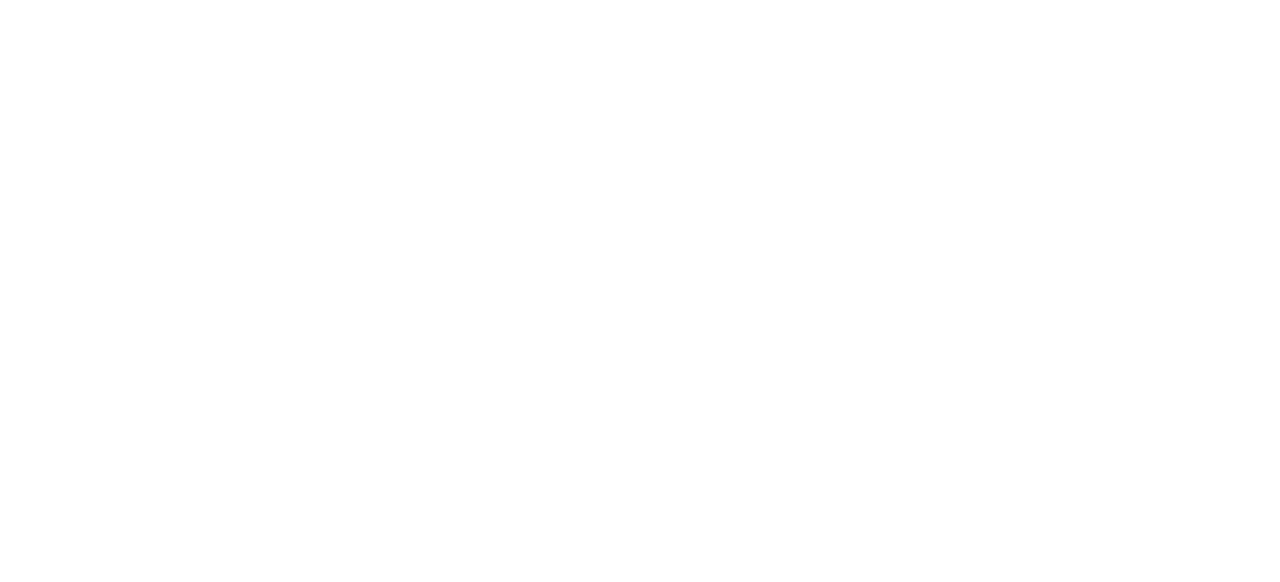
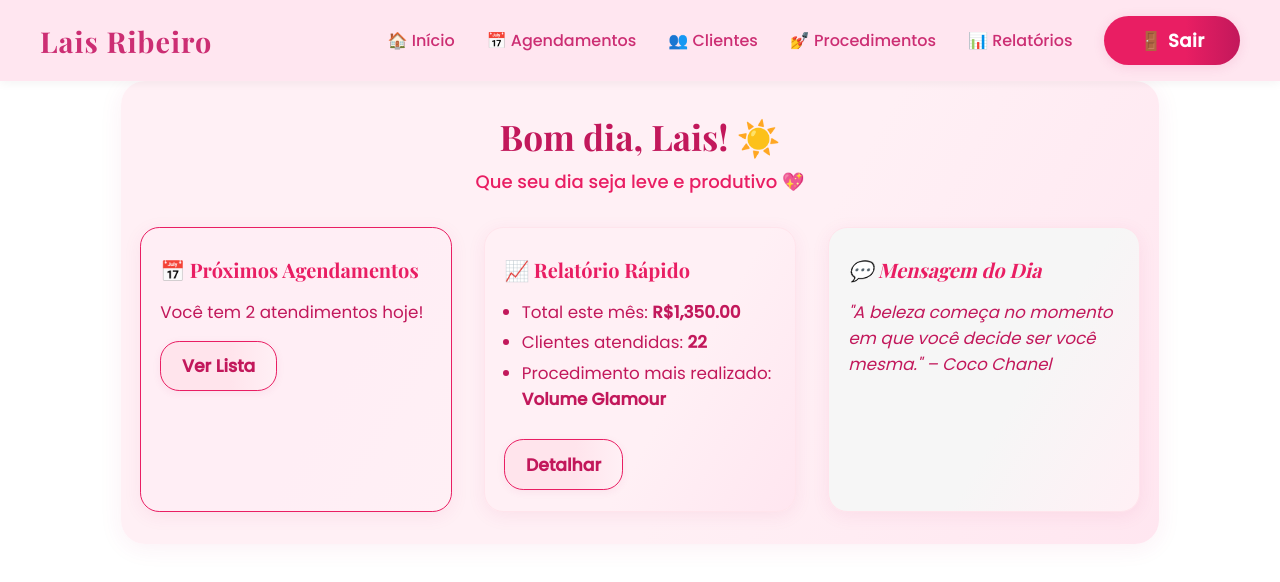
Before and after one commit to BrunoToniatti/lais, an Angular app: page /admin/painel in a window 1280 px wide. Before the commit this address led to /. Shown: the top 582 px of the page. Built offline with nearby package versions, Linux system fonts and the light colour scheme.

Commit message:
Jogando para o servidor

```diff
--- a/src/app/admin-painel/admin-painel.component.html
+++ b/src/app/admin-painel/admin-painel.component.html
@@ -1 +1,29 @@
-<p>admin-painel works!</p>
+<app-header [where]="'admin-painel'"></app-header>
+
+<div class="painel-container">
+  <h1>Bom dia, Lais! ☀️</h1>
+  <p class="sub">Que seu dia seja leve e produtivo 💖</p>
+
+  <div class="info-cards">
+    <div class="card destaque">
+      <h2>📅 Próximos Agendamentos</h2>
+      <p>{{ agendamentosHoje.length > 0 ? 'Você tem ' + agendamentosHoje.length + ' atendimentos hoje!' : 'Nenhum agendamento por enquanto 😊' }}</p>
+      <button *ngIf="agendamentosHoje.length" (click)="irPara('agendamentos')">Ver Lista</button>
+    </div>
+
+    <div class="card">
+      <h2>📈 Relatório Rápido</h2>
+      <ul>
+        <li>Total este mês: <strong>{{ totalMes | currency:'BRL' }}</strong></li>
+        <li>Clientes atendidas: <strong>{{ totalClientes }}</strong></li>
+        <li>Procedimento mais realizado: <strong>{{ maisPopular }}</strong></li>
+      </ul>
+      <button (click)="irPara('relatorios')">Detalhar</button>
+    </div>
+
+    <div class="card motivacional">
+      <h2>💬 Mensagem do Dia</h2>
+      <p>"A beleza começa no momento em que você decide ser você mesma." – Coco Chanel</p>
+    </div>
+  </div>
+</div>
--- a/src/app/admin-painel/admin-painel.component.scss
+++ b/src/app/admin-painel/admin-painel.component.scss
@@ -0,0 +1,134 @@
+.painel-container {
+  padding: 2rem 1.2rem 2rem 1.2rem;
+  max-width: 1000px;
+  margin: 0 auto;
+  text-align: center;
+  background: linear-gradient(120deg, #fff0f5 60%, #ffe6f0 100%);
+  border-radius: 1.5rem;
+  box-shadow: 0 4px 24px rgba(204, 46, 115, 0.07);
+
+  h1 {
+    font-size: 2.2rem;
+    font-family: 'Playfair Display', serif;
+    color: #c2185b;
+    font-weight: 700;
+    margin-bottom: 0.5rem;
+  }
+
+  .sub {
+    margin-bottom: 2rem;
+    color: #e91e63;
+    font-size: 1.13rem;
+    font-family: 'Poppins', sans-serif;
+    font-weight: 500;
+  }
+
+  .info-cards {
+    display: grid;
+    gap: 2rem;
+    grid-template-columns: repeat(auto-fit, minmax(290px, 1fr));
+  }
+
+  .card {
+    background: linear-gradient(120deg, #fff0f5 60%, #ffe6f0 100%);
+    padding: 1.7rem 1.2rem 1.3rem 1.2rem;
+    border-radius: 1.2rem;
+    box-shadow: 0 4px 18px rgba(204, 46, 115, 0.08);
+    text-align: left;
+    border: 1.5px solid #ffe4ec;
+    transition: box-shadow 0.2s, border 0.2s;
+
+    h2 {
+      font-size: 1.25rem;
+      margin-bottom: 1rem;
+      color: #e91e63;
+      font-family: 'Playfair Display', serif;
+      font-weight: 700;
+    }
+
+    p, ul {
+      color: #c2185b;
+      font-family: 'Poppins', sans-serif;
+      font-size: 1.05rem;
+    }
+
+    ul {
+      padding-left: 1.1rem;
+      margin: 0.7rem 0 0.7rem 0;
+    }
+
+    li {
+      margin-bottom: 0.3rem;
+    }
+
+    button {
+      margin-top: 1rem;
+      background: linear-gradient(90deg, #ffe4ec 60%, #fff0f5 100%);
+      color: #c2185b;
+      border: 1.5px solid #e91e63;
+      border-radius: 1.2rem;
+      font-family: 'Poppins', sans-serif;
+      font-size: 1.08rem;
+      font-weight: 600;
+      padding: 0.7rem 1.3rem;
+      box-shadow: 0 2px 8px rgba(204, 46, 115, 0.07);
+      cursor: pointer;
+      transition: background 0.2s, color 0.2s, border 0.2s, box-shadow 0.2s;
+      outline: none;
+      min-width: 110px;
+      display: inline-block;
+
+      &:hover,
+      &:focus {
+        background: #e91e63;
+        color: #fff;
+        border: 1.5px solid #e91e63;
+        box-shadow: 0 4px 18px rgba(204, 46, 115, 0.13);
+      }
+    }
+
+    &.destaque {
+      background: linear-gradient(120deg, #ffeef5 60%, #fff0f5 100%);
+      border: 1.5px solid #e91e63;
+    }
+
+    &.motivacional {
+      background: linear-gradient(120deg, #f6f6f6 60%, #fff0f5 100%);
+      font-style: italic;
+      color: #b76e79;
+    }
+  }
+}
+
+@media (max-width: 700px) {
+  .painel-container {
+    max-width: 98vw;
+    padding: 1.2rem 0.2rem 1rem 0.2rem;
+    border-radius: 1rem;
+  }
+
+  .painel-container h1 {
+    font-size: 1.3rem;
+  }
+
+  .info-cards {
+    gap: 1rem;
+    grid-template-columns: 1fr;
+  }
+
+  .card {
+    padding: 1rem 0.5rem 0.7rem 0.5rem;
+    border-radius: 0.8rem;
+  }
+
+  .card h2 {
+    font-size: 1.05rem;
+  }
+
+  .card button {
+    font-size: 0.97rem;
+    padding: 0.5rem 0.7rem;
+    min-width: 80px;
+    border-radius: 0.7rem;
+  }
+}
--- a/src/app/admin-painel/admin-painel.component.ts
+++ b/src/app/admin-painel/admin-painel.component.ts
@@ -1,12 +1,29 @@
 import { Component } from '@angular/core';
+import { HeaderComponent } from "../first-page/components/header/header.component";
+import { Router } from '@angular/router';
+import { CommonModule } from '@angular/common';
+
 
 @Component({
   selector: 'app-admin-painel',
   standalone: true,
-  imports: [],
+  imports: [HeaderComponent, CommonModule],
   templateUrl: './admin-painel.component.html',
   styleUrl: './admin-painel.component.scss'
 })
 export class AdminPainelComponent {
+agendamentosHoje = [
+    { cliente: 'Maria', hora: '10:00' },
+    { cliente: 'Juliana', hora: '14:00' }
+  ];
 
+  totalMes = 1350; // R$ fictício
+  totalClientes = 22;
+  maisPopular = 'Volume Glamour';
+
+  constructor(private router: Router) {}
+
+  irPara(caminho: string) {
+    this.router.navigate(['/admin', caminho]);
+  }
 }
--- a/src/app/first-page/components/header/header.component.html
+++ b/src/app/first-page/components/header/header.component.html
@@ -10,11 +10,7 @@
       @if(where === 'first-page') {
       <ul>
         <li><a href="#" (click)="scrollToSection($event, 'sobre-mim')">Sobre Mim</a></li>
-          <li
-            class="dropdown"
-            (click)="!isDesktop && toggleSubmenu($event)"
-            [class.open]="submenuAtivo && !isDesktop"
-          >
+        <li class="dropdown" (click)="!isDesktop && toggleSubmenu($event)" [class.open]="submenuAtivo && !isDesktop">
           <a href="#">Serviços</a>
           <ul class="dropdown-menu" [class.active]="submenuAtivo || isDesktop">
             <li class="dropdown-category">
@@ -41,9 +37,18 @@
         <!-- <li><a href="#">Feedbacks</a></li> -->
         <!-- <li><a href="#">Contatos</a></li> -->
       </ul>
+      }@else if(where == 'admin-painel'){
+      <ul>
+        <li><a href="#" (click)="home()">🏠 Início</a></li>
+        <li><a href="#" (click)="navegar('agendamentos')">📅 Agendamentos</a></li>
+        <li><a href="#" (click)="navegar('clientes')">👥 Clientes</a></li>
+        <li><a href="#" (click)="navegar('procedimentos')">💅 Procedimentos</a></li>
+        <li><a href="#" (click)="navegar('relatorios')">📊 Relatórios</a></li>
+        <li><button (click)="logout()">🚪 Sair</button></li>
+      </ul>
       }@else{
       <ul>
-          <li><a href="#"  (click)="home()">Home</a></li>
+        <li><a href="#" (click)="home()">Home</a></li>
       </ul>
       }
     </nav>
--- a/src/app/first-page/components/header/header.component.ts
+++ b/src/app/first-page/components/header/header.component.ts
@@ -1,34 +1,38 @@
 import { CommonModule } from '@angular/common';
 import { Component, HostListener, Input } from '@angular/core';
+import { Router } from '@angular/router'; // 👈 IMPORTANTE!
 
 @Component({
   selector: 'app-header',
   standalone: true,
-  imports: [
-    CommonModule
-  ],
+  imports: [CommonModule],
   templateUrl: './header.component.html',
   styleUrls: ['./header.component.scss']
 })
 export class HeaderComponent {
-
   @Input() where: string = '';
 
   menuAtivo = false;
   submenuAtivo = false;
   isDesktop = true;
 
-  agende(){
-    if (typeof window !== 'undefined') {
-      window.location.href = '/calendar';
-    }
+  constructor(private router: Router) {} // 👈 INJETA O ROUTER
+
+  agende() {
+    this.router.navigate(['/calendar']);
   }
 
-  // Método para redirecionar para a página inicial
+  logout() {
+    // Aqui você limpa login futuro se tiver auth
+    this.router.navigate(['/admin']);
+  }
+
+  navegar(caminho: string) {
+    this.router.navigate(['/admin', caminho]);
+  }
+
   home() {
-    if (typeof window !== 'undefined') {
-      window.location.href = '/';
-    }
+    this.router.navigate(['/']);
   }
 
   toggleMenu() {
@@ -40,7 +44,7 @@
 
   toggleSubmenu(event: Event) {
     if (!this.isDesktop) {
-      event.stopPropagation(); // Impede conflito com clique geral
+      event.stopPropagation();
       this.submenuAtivo = !this.submenuAtivo;
     }
   }
@@ -66,7 +70,7 @@
     const el = document.getElementById(sectionId);
     if (el) {
       el.scrollIntoView({ behavior: 'smooth' });
-      this.menuAtivo = false; // Fecha o menu no mobile
+      this.menuAtivo = false;
       this.submenuAtivo = false;
     }
   }
--- a/src/app/services/agendamento.service.ts
+++ b/src/app/services/agendamento.service.ts
@@ -16,7 +16,7 @@
   providedIn: 'root'
 })
 export class AgendamentoService {
-  private apiUrl = 'https://lais-backend.onrender.com/api/agendamentos/';
+  private apiUrl = 'http://31.97.168.107:8000/api/agendamentos/';
 
   constructor(private http: HttpClient) { }
 
```
Also changed, not shown: src/app/app.routes.ts (+7 -2 lines). Lines whose indentation alone changed are shown as unchanged.
